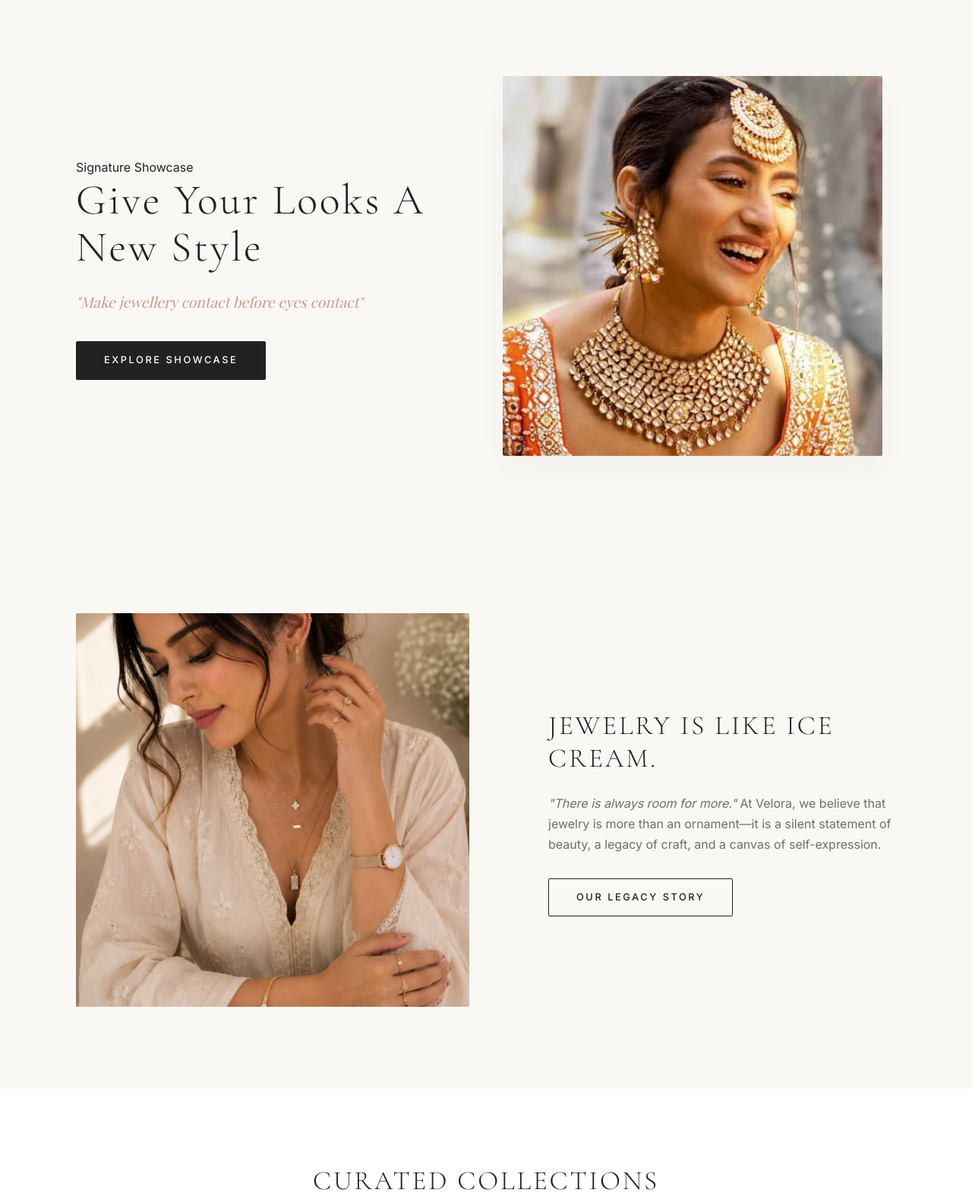
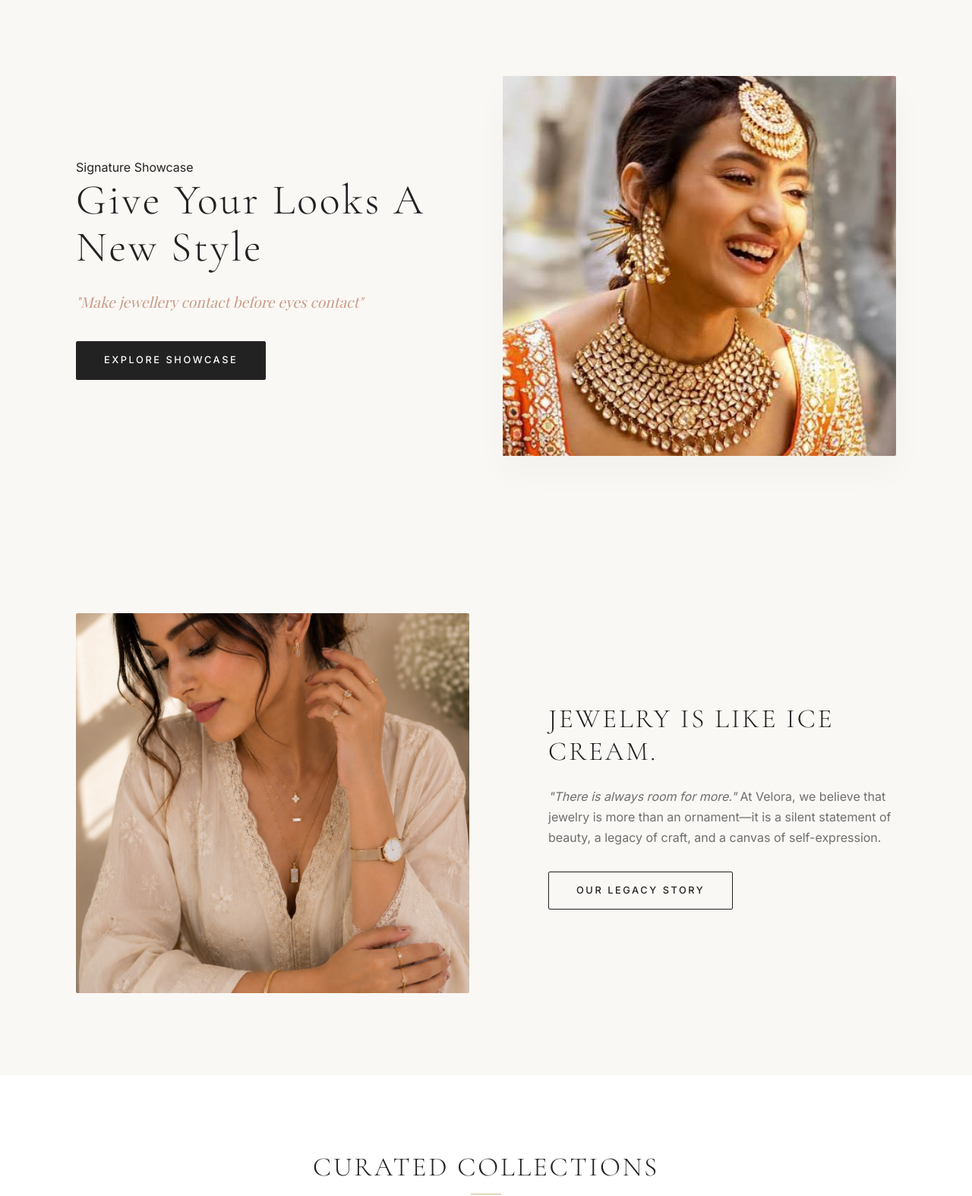
Before and after one commit to Rijiya001/Velora, a PHP site: page / in a window 1280 px wide. Shown: the part 124-1698 px from the top of the page at 76% size. Run offline with PHP 8.4, Linux system fonts and the light colour scheme; data comes from the database, SQL or seed files in the repository; some libraries are stand-ins or nearby versions; some web fonts are replaced.

Commit message:
ratio of size changed

```diff
--- a/style.css
+++ b/style.css
@@ -392,7 +392,7 @@ textarea.form-control {
 }
 
 .hero-image img {
-  max-width: 100%;
+  width: 100%;
   height: 500px;
   object-fit: cover;
   border-radius: 2px;
@@ -435,8 +435,7 @@ textarea.form-control {
 
 .promo-image img {
   width: 100%;
-  aspect-ratio: 1 / 1;
-  height: auto;
+  height: 500px;
   object-fit: cover;
   border-radius: 2px;
 }
```
